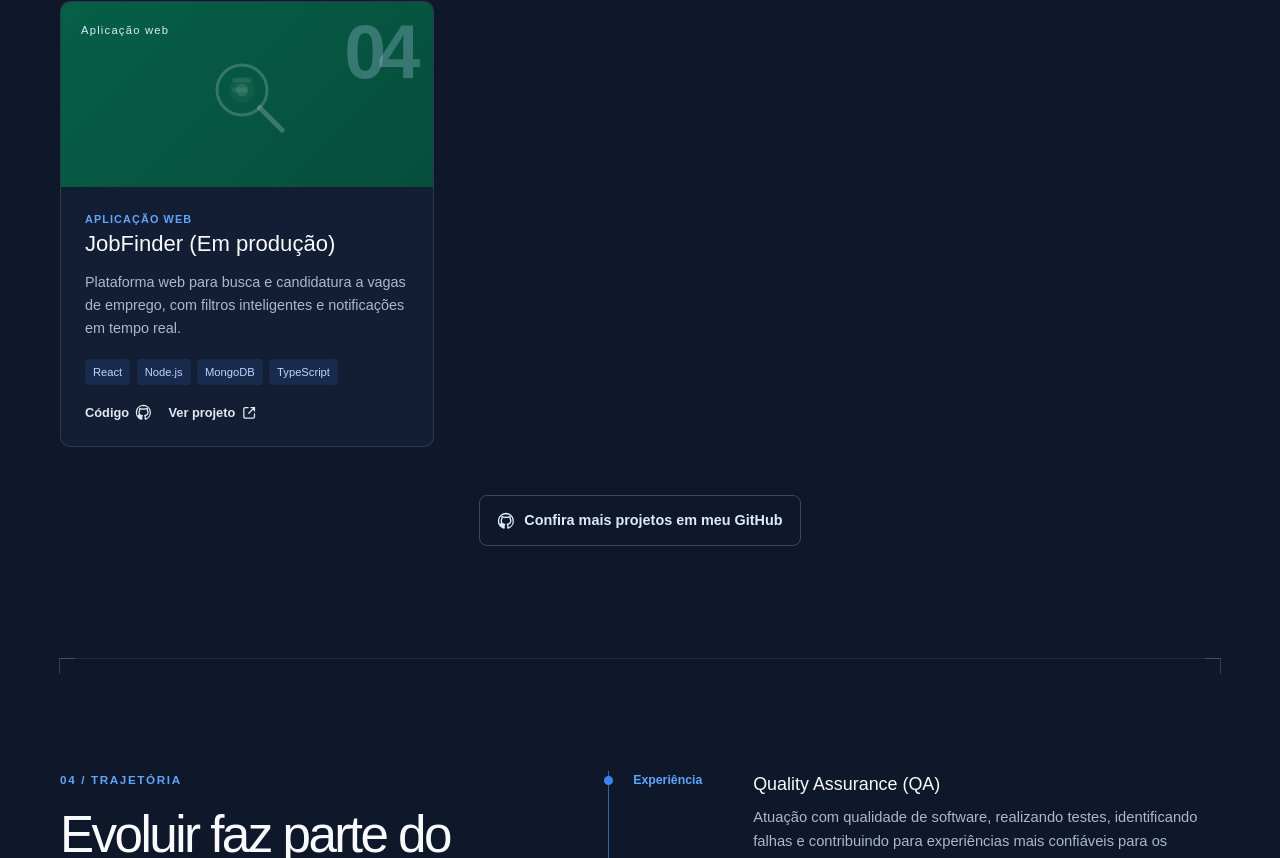
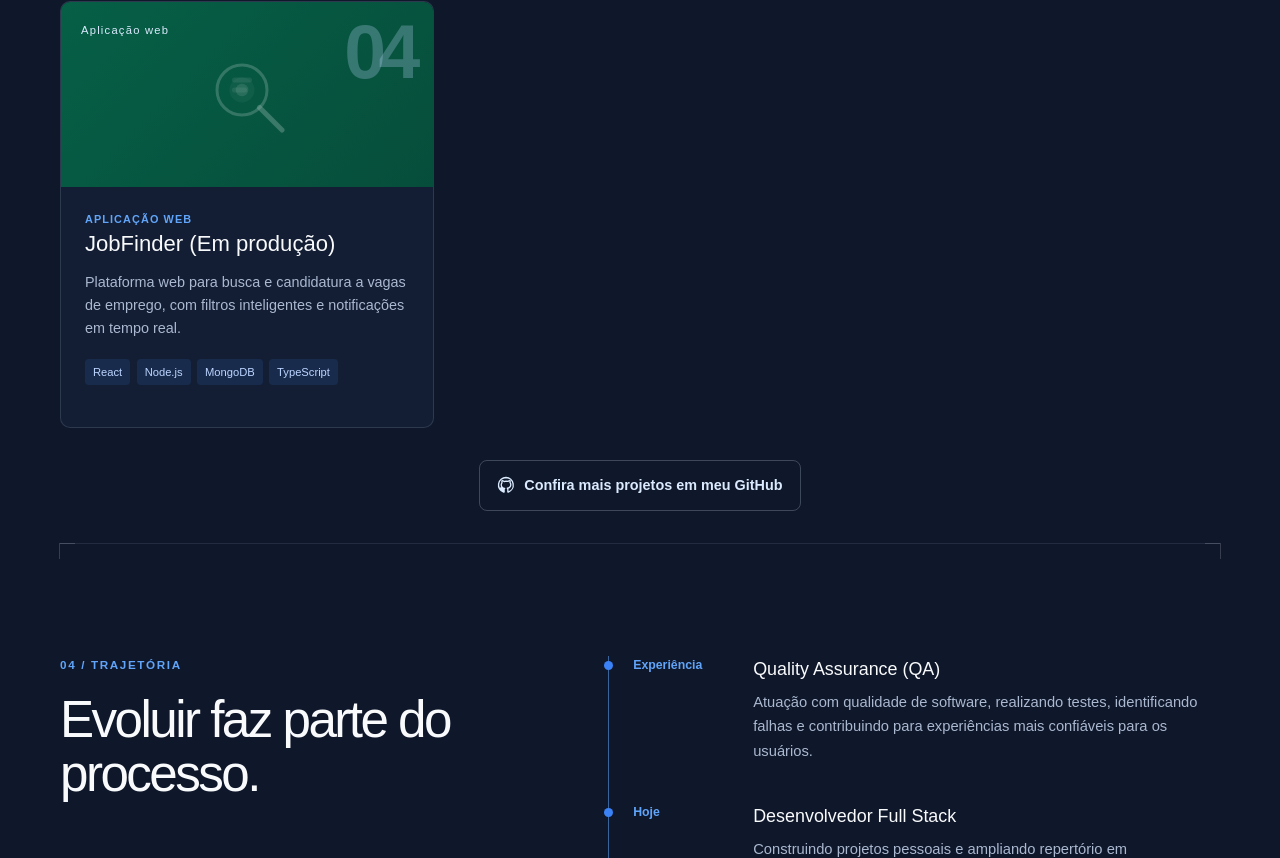
Before and after one commit to RodrigoMA21/portfolio, a React (Vite) app: page / in a window 1280 px wide. Shown: the part 2762-3620 px from the top of the page. Built offline with nearby package versions, Linux system fonts and the light colour scheme.

Commit message:
remove links do JobFinder e torna link Codigo condicional

```diff
--- a/src/App.css
+++ b/src/App.css
@@ -440,10 +440,14 @@ em {
 .project-links a:hover {
   color: #60a5fa;
 }
+.projects-section {
+  padding-bottom: 0;
+}
 .projects-footer {
   display: flex;
   justify-content: center;
-  margin-top: 3rem;
+  margin-top: 2rem;
+  padding-bottom: 2rem;
 }
 .experience {
   display: grid;
--- a/src/App.jsx
+++ b/src/App.jsx
@@ -43,8 +43,6 @@ const projects = [
     description:
       "Plataforma web para busca e candidatura a vagas de emprego, com filtros inteligentes e notificações em tempo real.",
     tags: ["React", "Node.js", "MongoDB", "TypeScript"],
-    code: "https://github.com/RodrigoMA21/jobfinder",
-    demo: "https://jobfinder.example.com/",
   },
 ];
 
@@ -433,6 +431,7 @@ function App() {
                   ))}
                 </ul>
                 <div className="project-links">
+                  {project.code && (
                     <a
                       href={project.code}
                       target="_blank"
@@ -441,6 +440,7 @@ function App() {
                     >
                       Código <Icon name="github" size={17} />
                     </a>
+                  )}
                   {project.demo && (
                     <a
                       href={project.demo}
```
Lines whose indentation alone changed are shown as unchanged.
